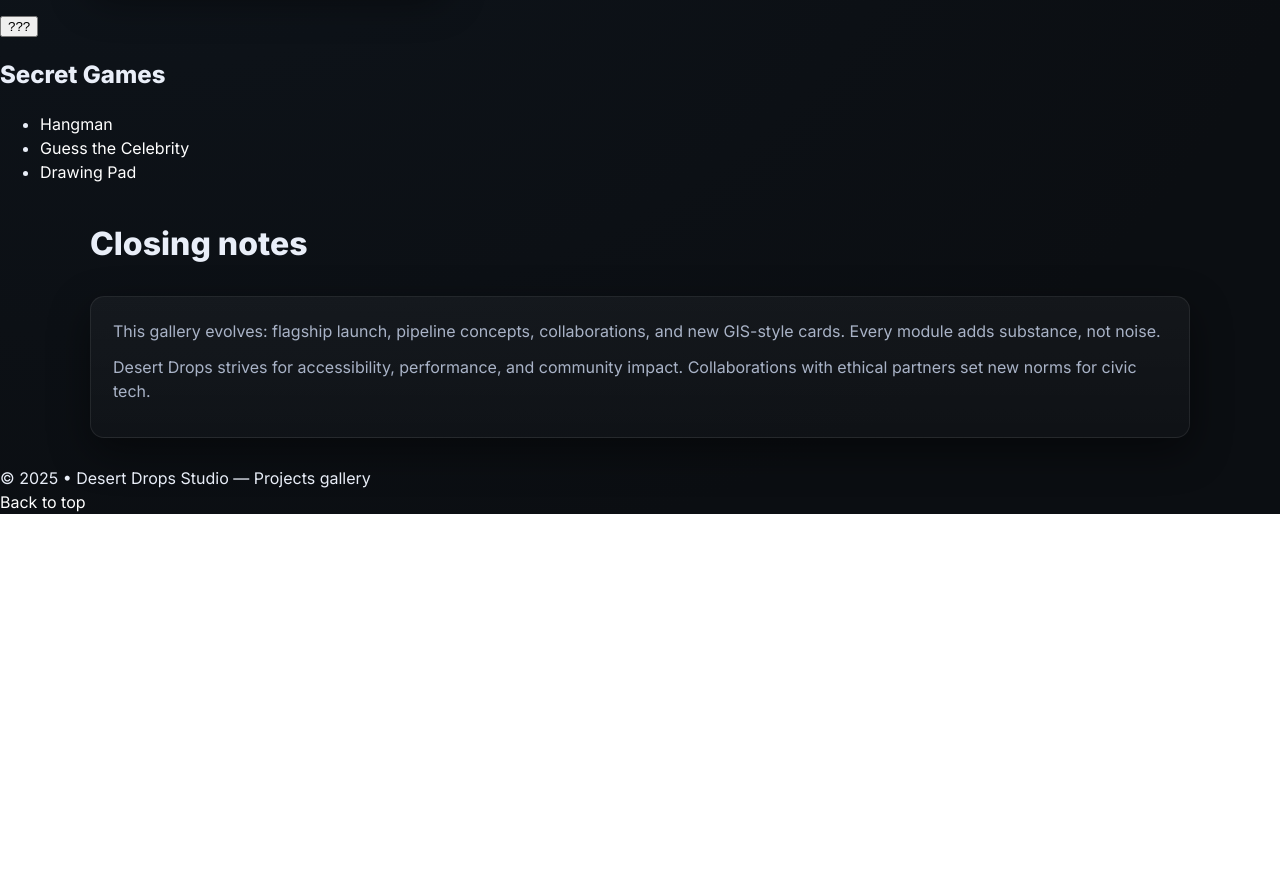
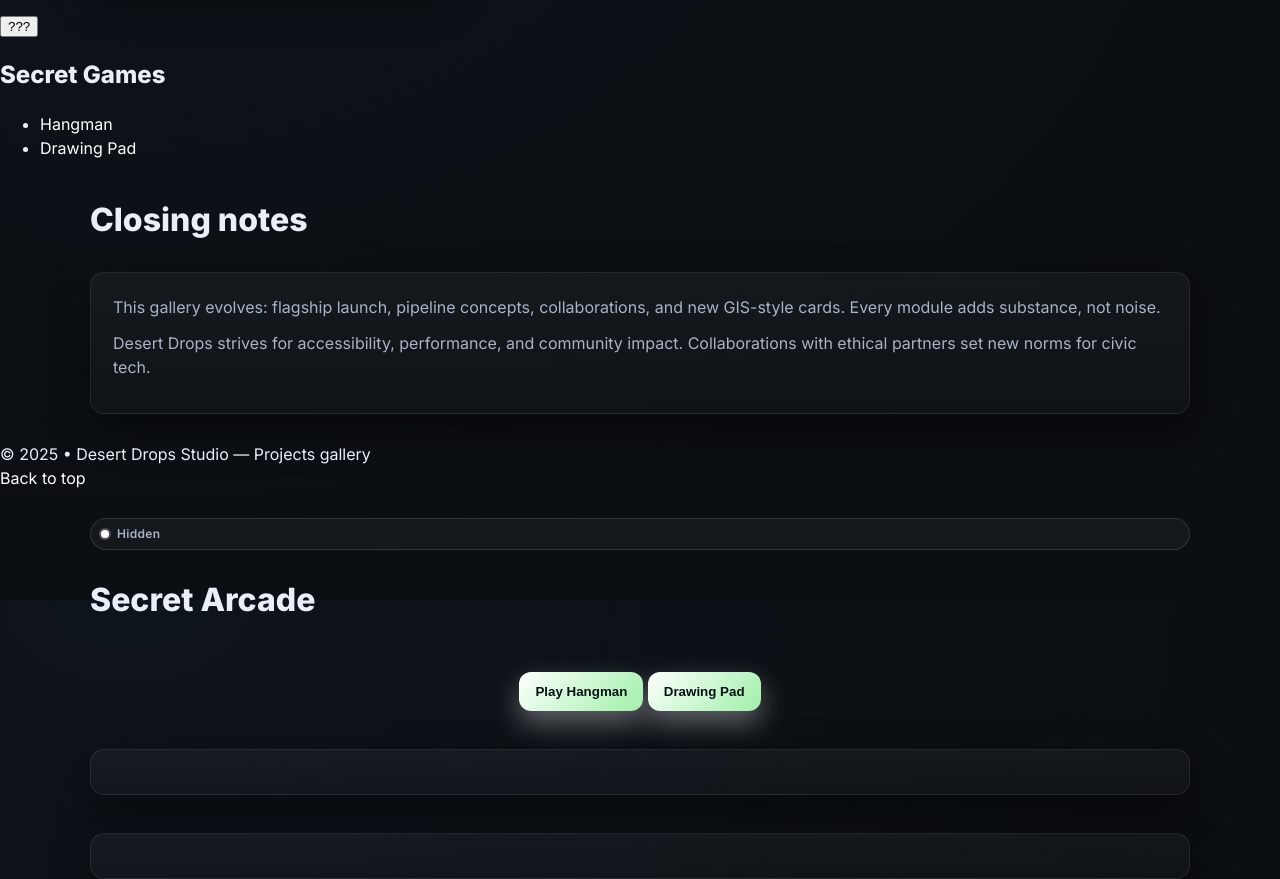
Before and after one commit to anikethnatarajan1-eng/desert-drops-react, a plain HTML site: page public/projects.html in a window 1280 px wide. Shown: the part 5800-6679 px from the top of the page. Before the commit the page ends 6314 px from the top, so only its background shows below. Drawn offline with Linux system fonts and the light colour scheme.

Commit message:
Add secret games section with dynamic game loading
Added a new section for secret games with Hangman and Drawing Pad. Updated links and added functionality to show games dynamically.

```diff
--- a/public/projects.html
+++ b/public/projects.html
@@ -533,9 +533,8 @@
 <div id="gamesArea" class="hidden">
   <h2>Secret Games</h2>
   <ul>
-    <li><a href="games/hangman.html">Hangman</a></li>
-    <li><a href="games/celebrity.html">Guess the Celebrity</a></li>
-    <li><a href="games/draw.html">Drawing Pad</a></li>
+    <li><a href="hangman.html">Hangman</a></li>
+    <li><a href="draw.html">Drawing Pad</a></li>
   </ul>
 </div>
 
@@ -579,5 +578,92 @@
     document.getElementById('tts-pause')?.addEventListener('click', () => { if (synth.paused) resume(); else pause(); });
     document.getElementById('tts-stop')?.addEventListener('click', stop);
   </script>
+
+<!-- Secret Games Section -->
+<section id="secret" class="section" aria-labelledby="secret-title">
+  <span class="tag"><span class="dot"></span>Hidden</span>
+  <h2 id="secret-title" class="h2">Secret Arcade</h2>
+
+  <div style="text-align:center; margin-top:20px;">
+    <button class="btn primary" onclick="showGame('hangman')">Play Hangman</button>
+    <button class="btn primary" onclick="showGame('draw')">Drawing Pad</button>
+  </div>
+
+  <!-- Game containers -->
+  <div id="hangman" class="hidden card pad" style="margin-top:20px;"></div>
+  <div id="draw" class="hidden card pad" style="margin-top:20px;"></div>
+</section>
+
+<script>
+  function showGame(game) {
+    // Hide all games first
+    document.querySelectorAll('#hangman, #draw').forEach(div => div.classList.add('hidden'));
+
+    // Show the chosen game
+    const container = document.getElementById(game);
+    container.classList.remove('hidden');
+
+    // Inject game code if not already loaded
+    if (!container.innerHTML) {
+      if (game === 'hangman') {
+        container.innerHTML = `
+          <h3>Hangman</h3>
+          <div id="word"></div>
+          <div id="letters"></div>
+          <p id="status"></p>
+        `;
+        const words = ["javascript","computer","galaxy","pancake","internet"];
+        let answer = words[Math.floor(Math.random()*words.length)];
+        let guessed = [], wrong = 0;
+        function updateWord(){
+          document.getElementById("word").innerText =
+            answer.split("").map(l => guessed.includes(l)?l:"_").join(" ");
+        }
+        function guess(letter){
+          if(answer.includes(letter)){
+            guessed.push(letter); updateWord();
+            if(!document.getElementById("word").innerText.includes("_")){
+              document.getElementById("status").innerText="You win!";
+            }
+          } else {
+            wrong++; if(wrong>=6){
+              document.getElementById("status").innerText="You lost! Word was: "+answer;
+            }
+          }
+        }
+        function createButtons(){
+          const letters="abcdefghijklmnopqrstuvwxyz".split("");
+          const container=document.getElementById("letters");
+          letters.forEach(l=>{
+            const btn=document.createElement("button");
+            btn.innerText=l; btn.onclick=()=>guess(l);
+            container.appendChild(btn);
+          });
+        }
+        updateWord(); createButtons();
+      }
+
+      if (game === 'draw') {
+        container.innerHTML = `
+          <h3>Drawing Pad</h3>
+          <canvas id="canvas" width="500" height="400" style="border:2px solid black;"></canvas>
+        `;
+        const canvas=document.getElementById("canvas");
+        const ctx=canvas.getContext("2d");
+        let drawing=false;
+        canvas.addEventListener("mousedown",()=>drawing=true);
+        canvas.addEventListener("mouseup",()=>drawing=false);
+        canvas.addEventListener("mousemove",e=>{
+          if(!drawing)return;
+          ctx.fillStyle="black";
+          ctx.beginPath();
+          ctx.arc(e.offsetX,e.offsetY,3,0,Math.PI*2);
+          ctx.fill();
+        });
+      }
+    }
+  }
+</script>
+
 </body>
 </html>
```
